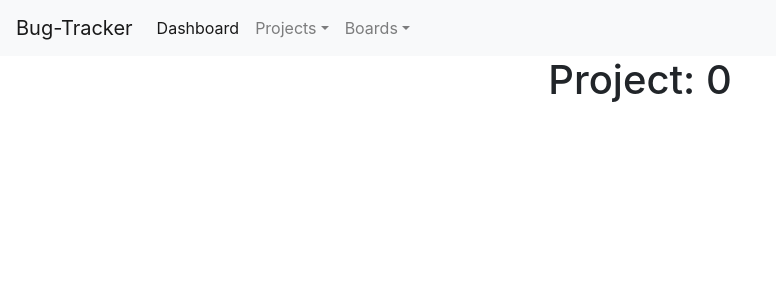
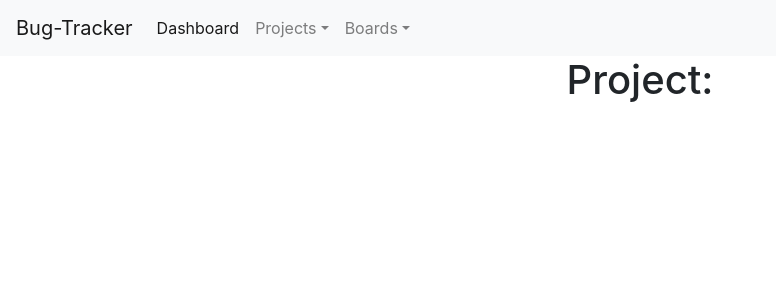
Before and after one commit to bogutski/bug-tracker, a React (Create React App) app: page /projects/1 in a window 1280 px wide. Shown: the top 300 px of the page, without its empty margins (0-776 px from the left). Built offline with nearby package versions, Linux system fonts and the light colour scheme; no server answers; the database is empty.

Commit message:
fixed delay in project sent by props

```diff
--- a/src/App.js
+++ b/src/App.js
@@ -11,7 +11,7 @@ import db from './dbConnection'
 
 function App() {
 
-    const [projects, setProjects] = useState([]);
+    const [projects, setProjects] = useState(null);
 
     const  getProjects =  () => {
         const projectColRef = query(collection(db, 'Project'));
--- a/src/components/Project.js
+++ b/src/components/Project.js
@@ -6,7 +6,7 @@ const Project = (props) => {
     const params = useParams();
     return (
         <div>
-            <h1>Project: {projects.length}</h1>
+            <h1>Project: {projects?.find(project => project.id === params.projectId)?.projectName}</h1>
         </div>
     );
 };
--- a/src/components/ProjectList.js
+++ b/src/components/ProjectList.js
@@ -7,7 +7,7 @@ const ProjectList = (props) => {
 
     return (
         <div className="dropdown-menu" >
-            {projects.map(project => <ProjectListItem
+            {projects?.map(project => <ProjectListItem
                 project={project}
                 key={project.id}
             />)}
```
